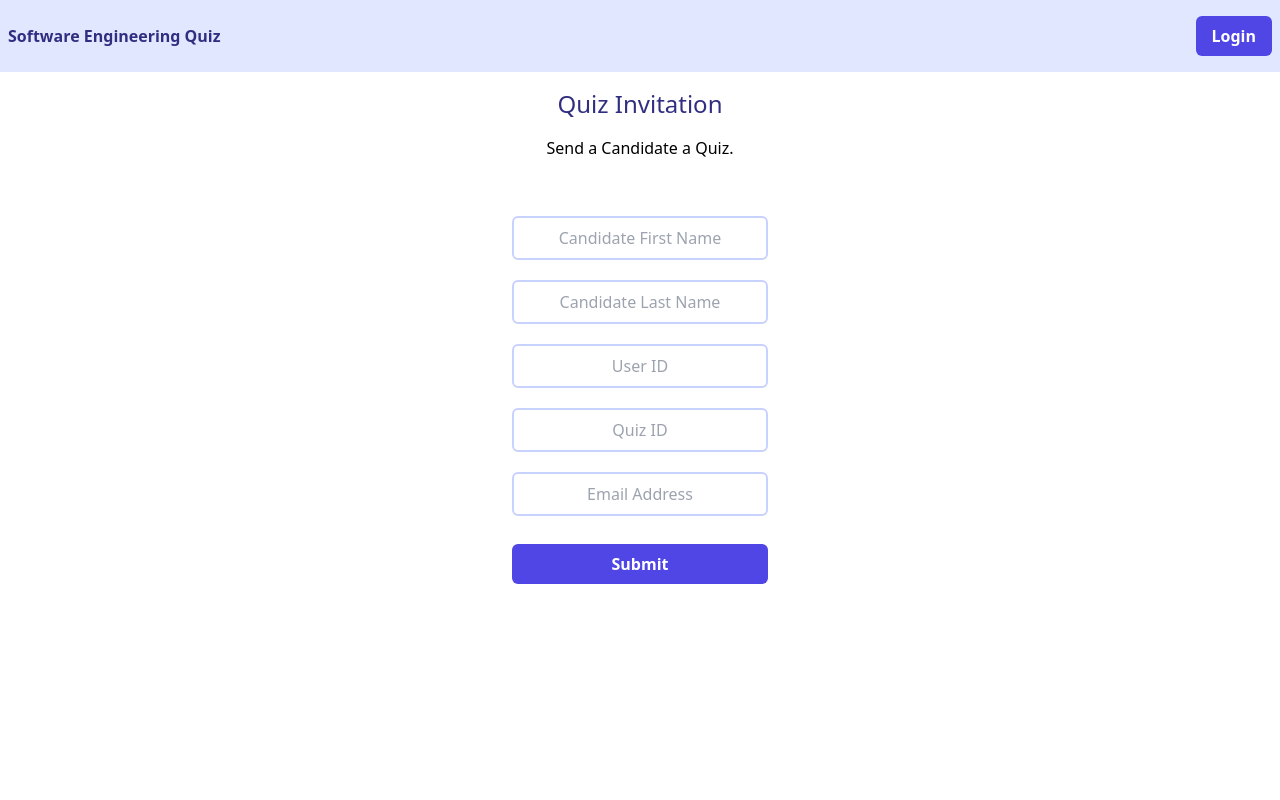
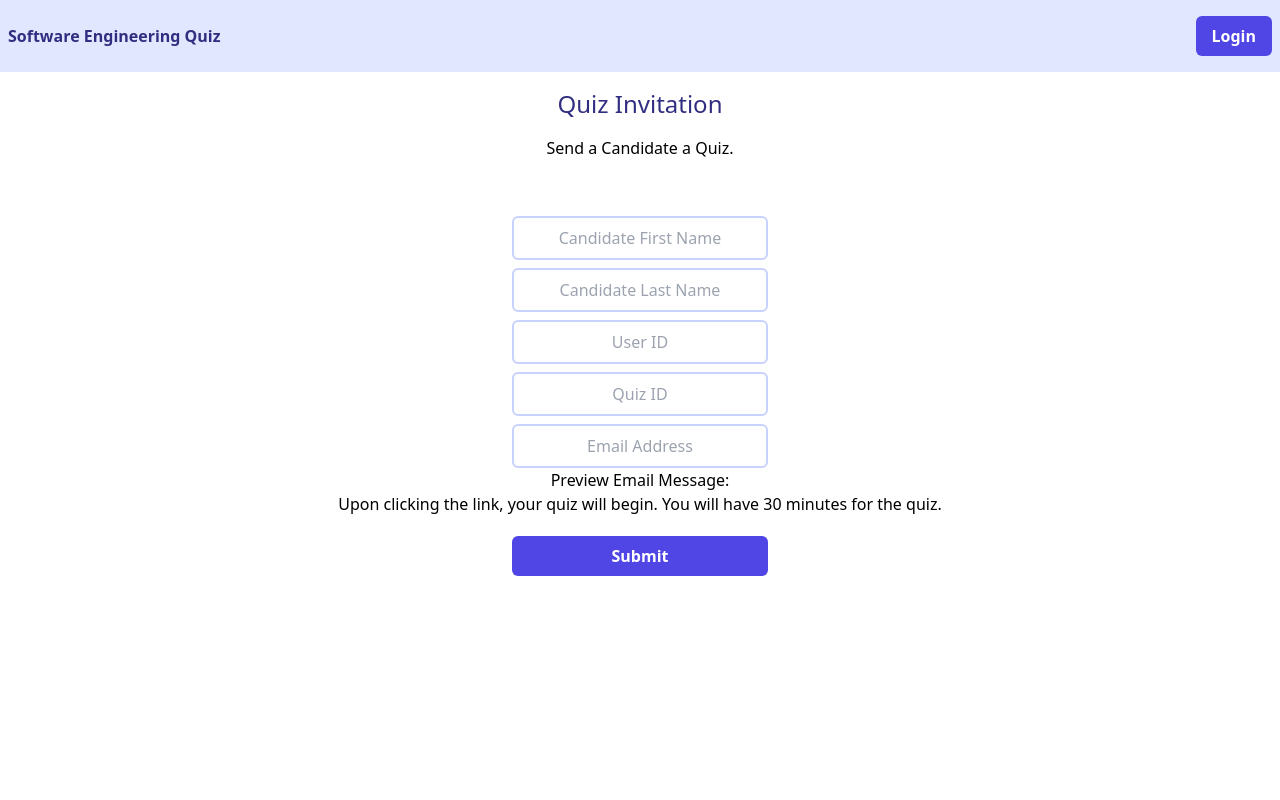
Before and after one commit to alecbar/software-programming-quiz, a Next.js app in the folder next-app/: page /quiz_invite in a window 1280 px wide. Shown: the top 800 px of the page. Built offline with nearby package versions, Linux system fonts and the light colour scheme; no server answers.

Commit message:
some minor tweeks to lambda_function.py

```diff
--- a/next-app/pages/profile.js
+++ b/next-app/pages/profile.js
@@ -31,7 +31,8 @@ export default function Profile() {
         <h2 className="grid text-center text-2xl text-indigo-900">Your Quizzes</h2>
 
         <div className="mt-3 grid grid-cols-5 justify-center text-center text-xl font-light">
-          <p className="my-auto p-2 col-start-2">Quiz 1</p>
+          <p className="my-auto p-2 col-start-2">Quiz 1
+          </p>
           <a href="results" className="text-white font-semibold bg-indigo-600 w-28 m-2 py-2 px-6 rounded-md mx-auto">Results</a>
           <a href="send" className="text-white font-semibold bg-indigo-600 w-28 m-2 py-2 px-6 rounded-md mx-auto">Send</a>
           <p className="my-auto p-2 col-start-2">Quiz 2</p>
--- a/next-app/pages/quiz_invite.js
+++ b/next-app/pages/quiz_invite.js
@@ -2,6 +2,9 @@ import Head from 'next/head'
 import React from 'react'
 import { useState } from 'react'
 import axios from 'axios'
+import { v4 as uuid } from 'uuid'
+import { getSession } from 'next-auth/react'
+import { useSession } from 'next-auth/react'
 
 export default function Invite() {
   const [canFirstName, setCanFirstName] = useState('');
@@ -9,7 +12,7 @@ export default function Invite() {
   const [userId, setUserId] = useState('');
   const [email, setEmail] = useState('');
   const [quizId, setQuizId] = useState('');
-
+  const [emailMsg, setEmailMsg] = React.useState('Upon clicking the link, your quiz will begin.  You will have 30 minutes for the quiz.')
   const [userCreated, setUserCreated] = useState(false);
 
   // TOOD: indicate success/failure to user
@@ -23,6 +26,24 @@ export default function Invite() {
     sendDataToApi({ canFirstName, canLastName, userId, email, quizId })
     setUserCreated(true)
   }
+const createQuiz = () => {
+console.log('create quiz!')
+
+    let temp = quizzes
+    temp.push({
+        quizName: canFirstName,
+        id: uuid()
+    })
+    setQuizzes([...temp])
+}
+
+const handleSelect = (id, canFirstName) => {
+    setSelectedQuiz(canFirstName)
+    setEmailMsg(emailMsg + `<a href="localhost:3000/quiz/${id}">TAKE QUIZ</a>`)
+}
+let data = [
+  {quizId, canFirstName, canLastName}
+]
 
   return (
     <div className="w-full">
@@ -50,6 +71,7 @@ export default function Invite() {
                 <a href="profile" className="text-white font-semibold bg-indigo-600 w-28 m-2 py-2 px-6 rounded-md mx-auto">Locate</a>
               </div>
               :
+
 
               <form onSubmit={submit} className="my-6 grid grid-rows-6 text-center h-96">
                 <div className="my-2">
@@ -92,6 +114,15 @@ export default function Invite() {
                     className="py-2 border-2 rounded-md text-center border-indigo-200 w-64"
                   />
                 </div>
+                 <div>
+
+       {/* <textarea name="message" rows="5" value={emailMsg} />*/}
+
+        <p>Preview Email Message:</p>
+        <div dangerouslySetInnerHTML={{__html: emailMsg}} />
+
+
+        </div>
                 <div className="my-2">
                   <button type="submit" className="text-white font-semibold bg-indigo-600 w-28 m-2 py-2 px-6 rounded-md mx-auto w-64">Submit</button>
                 </div>
```
